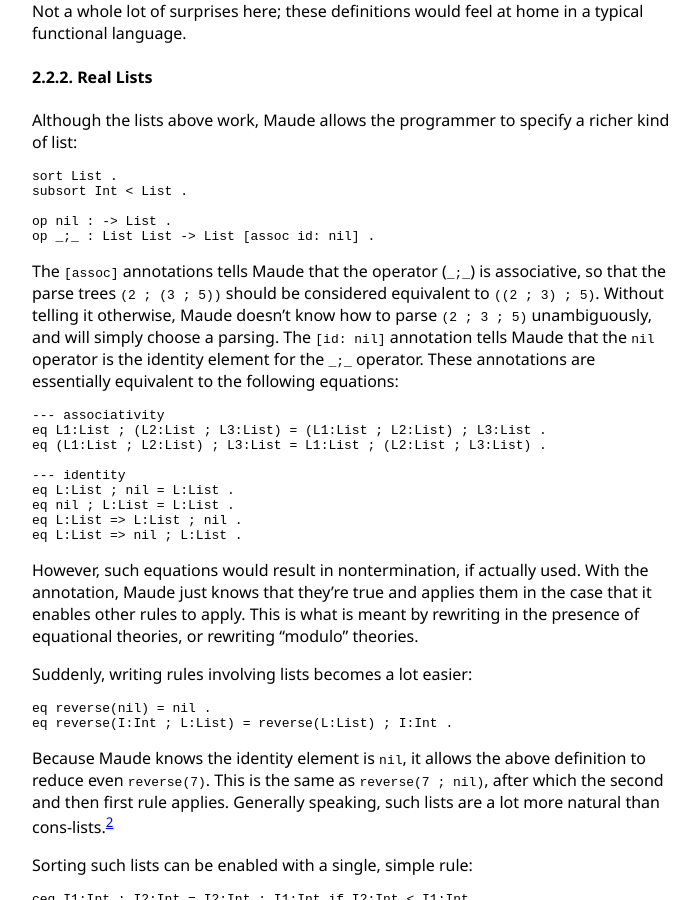
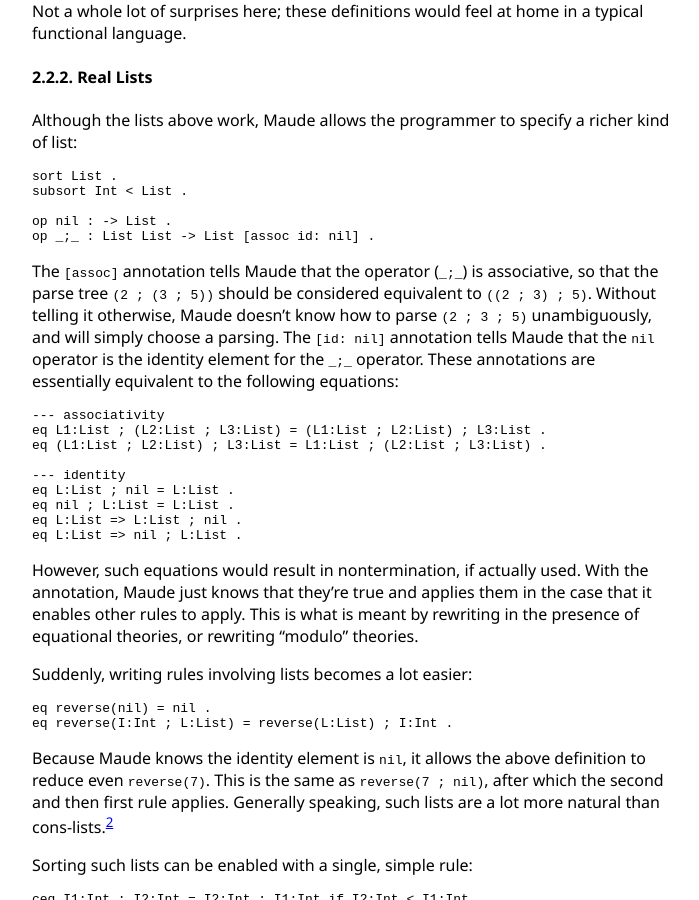
Before and after one commit to ellisonch/ellisonch.github.io, a Jekyll site: the page built from _posts/2015-12-20-rewriting-as-a-computational-paradigm.md, in a window 1280 px wide and 900 px high, scrolled down 6989 px. Shown: the whole window, without its empty margins (288-987 px from the left). Built offline with Jekyll 4.4.1, drawn with Linux system fonts in a browser that asks for light colours; comment, search, counter and statistics services are not loaded.

Commit message:
more typos

```diff
--- a/_posts/2015-12-20-rewriting-as-a-computational-paradigm.md
+++ b/_posts/2015-12-20-rewriting-as-a-computational-paradigm.md
@@ -347,7 +347,7 @@
 op nil : -> List .
 op _;_ : List List -> List [assoc id: nil] .
 </pre>
-The <code>[assoc]</code> annotations tells Maude that the operator (<code>_;_</code>) is associative, so that the parse trees <code>(2 ; (3 ; 5))</code> should be considered equivalent to <code>((2 ; 3) ; 5)</code>.
+The <code>[assoc]</code> annotation tells Maude that the operator (<code>_;_</code>) is associative, so that the parse tree <code>(2 ; (3 ; 5))</code> should be considered equivalent to <code>((2 ; 3) ; 5)</code>.
 Without telling it otherwise, Maude doesn't know how to parse <code>(2 ; 3 ; 5)</code> unambiguously, and will simply choose a parsing.
 The <code>[id: nil]</code> annotation tells Maude that the <code>nil</code> operator is the identity element for the <code>_;_</code> operator.
 These annotations are essentially equivalent to the following equations:
```
